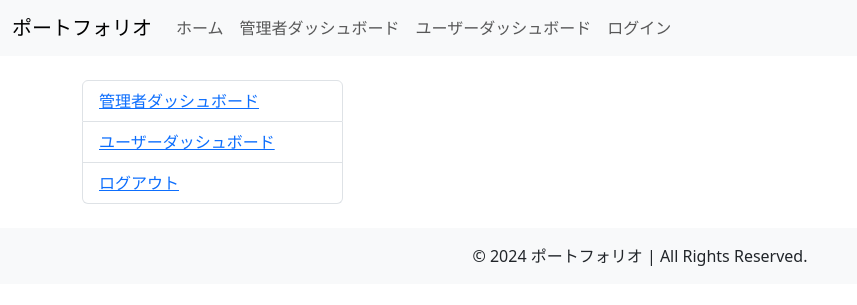
After one commit to shunsuke2sasano/portfolio, a Django app: template accounts/templates/dashboard/dashboard_base.html in a window 1280 px wide. The commit adds this page. Shown: the top 305 px of the page, without its empty margins (0-857 px from the left). Run offline with Django 5.2, Linux system fonts and the light colour scheme; the template is opened without the code that fills it, so the values that code supplies are empty; parts of the project's set-up code (start-up, migrations or seed data) failed here and were passed over.

Commit message:
ログイン画面と簡易ダッシュボードの作成完了

```diff
--- a/accounts/templates/accounts/login.html
+++ b/accounts/templates/accounts/login.html
@@ -5,6 +5,8 @@
     <meta name="viewport" content="width=device-width, initial-scale=1.0">
     <title>ログイン</title>
     <link href="https://cdn.jsdelivr.net/npm/bootstrap@5.3.2/dist/css/bootstrap.min.css" rel="stylesheet">
+    <!-- Bootstrap JavaScript Bundle -->
+    <script src="https://cdn.jsdelivr.net/npm/bootstrap@5.3.2/dist/js/bootstrap.bundle.min.js"></script>
 </head>
 <body>
     <div class="container mt-5">
--- /dev/null
+++ b/accounts/templates/base.html
@@ -0,0 +1,43 @@
+<!DOCTYPE html>
+<html lang="ja">
+<head>
+    <meta charset="UTF-8">
+    <meta name="viewport" content="width=device-width, initial-scale=1.0">
+    <title>{% block title %}タイトル{% endblock %}</title>
+    <!-- Bootstrap CSS -->
+    <link href="https://cdn.jsdelivr.net/npm/bootstrap@5.3.2/dist/css/bootstrap.min.css" rel="stylesheet">
+</head>
+<body>
+    <!-- ナビゲーションバー -->
+    <nav class="navbar navbar-expand-lg navbar-light bg-light">
+        <div class="container-fluid">
+            <a class="navbar-brand" href="/">ポートフォリオ</a>
+            <button class="navbar-toggler" type="button" data-bs-toggle="collapse" data-bs-target="#navbarNav">
+                <span class="navbar-toggler-icon"></span>
+            </button>
+            <div class="collapse navbar-collapse" id="navbarNav">
+                <ul class="navbar-nav">
+                    <li class="nav-item"><a class="nav-link" href="/">ホーム</a></li>
+                    <li class="nav-item"><a class="nav-link" href="/dashboard/admin/">管理者ダッシュボード</a></li>
+                    <li class="nav-item"><a class="nav-link" href="/dashboard/user/">ユーザーダッシュボード</a></li>
+                    <li class="nav-item"><a class="nav-link" href="/accounts/login/">ログイン</a></li>
+                </ul>
+            </div>
+        </div>
+    </nav>
+
+    <!-- コンテンツエリア -->
+    <div class="container mt-4">
+        {% block content %}
+        <!-- ページごとのコンテンツがここに入る -->
+        {% endblock %}
+    </div>
+
+    <!-- フッター -->
+    <footer class="bg-light text-center text-lg-start mt-4">
+        <div class="text-center p-3">
+            © 2024 ポートフォリオ | All Rights Reserved.
+        </div>
+    </footer>
+</body>
+</html>
--- a/accounts/templates/dashboard/admin_dashboard.html
+++ b/accounts/templates/dashboard/admin_dashboard.html
@@ -4,6 +4,9 @@
     <meta charset="UTF-8">
     <meta name="viewport" content="width=device-width, initial-scale=1.0">
     <title>管理者ダッシュボード</title>
+    <link href="https://cdn.jsdelivr.net/npm/bootstrap@5.3.2/dist/css/bootstrap.min.css" rel="stylesheet">
+    <!-- Bootstrap JavaScript Bundle -->
+    <script src="https://cdn.jsdelivr.net/npm/bootstrap@5.3.2/dist/js/bootstrap.bundle.min.js"></script>
 </head>
 <body>
     <h1>管理者ダッシュボード</h1>
--- /dev/null
+++ b/accounts/templates/dashboard/dashboard_base.html
@@ -0,0 +1,19 @@
+{% extends "base.html" %}
+
+{% block content %}
+<div class="row">
+    <div class="col-12 col-md-3">
+        <!-- サイドメニュー -->
+        <ul class="list-group">
+            <li class="list-group-item"><a href="{% url 'dashboard:admin_dashboard' %}">管理者ダッシュボード</a></li>
+            <li class="list-group-item"><a href="{% url 'dashboard:user_dashboard' %}">ユーザーダッシュボード</a></li>
+            <li class="list-group-item"><a href="{% url 'accounts:login' %}">ログアウト</a></li>
+        </ul>
+    </div>
+    <div class="col-12 col-md-9">
+        {% block dashboard_content %}
+        <!-- 個別ダッシュボード内容 -->
+        {% endblock %}
+    </div>
+</div>
+{% endblock %}
--- a/accounts/templates/dashboard/user_dashboard.html
+++ b/accounts/templates/dashboard/user_dashboard.html
@@ -4,6 +4,9 @@
     <meta charset="UTF-8">
     <meta name="viewport" content="width=device-width, initial-scale=1.0">
     <title>ユーザーダッシュボード</title>
+    <link href="https://cdn.jsdelivr.net/npm/bootstrap@5.3.2/dist/css/bootstrap.min.css" rel="stylesheet">
+    <!-- Bootstrap JavaScript Bundle -->
+    <script src="https://cdn.jsdelivr.net/npm/bootstrap@5.3.2/dist/js/bootstrap.bundle.min.js"></script>
 </head>
 <body>
     <h1>ユーザーダッシュボード</h1>
--- a/portfolio/settings.py
+++ b/portfolio/settings.py
@@ -37,6 +37,8 @@ INSTALLED_APPS = [
     'django.contrib.sessions',
     'django.contrib.messages',
     'django.contrib.staticfiles',
+    'accounts',
+    'dashboard',
 ]
 
 MIDDLEWARE = [
--- a/portfolio/urls.py
+++ b/portfolio/urls.py
@@ -15,8 +15,10 @@ Including another URLconf
     2. Add a URL to urlpatterns:  path('blog/', include('blog.urls'))
 """
 from django.contrib import admin
-from django.urls import path
+from django.urls import path, include
 
 urlpatterns = [
     path('admin/', admin.site.urls),
+    path('accounts/', include('accounts.urls')),
+    path('dashboard/', include('dashboard.urls')),
 ]
```
Also changed, not shown: accounts/migrations/0001_initial.py (added).
